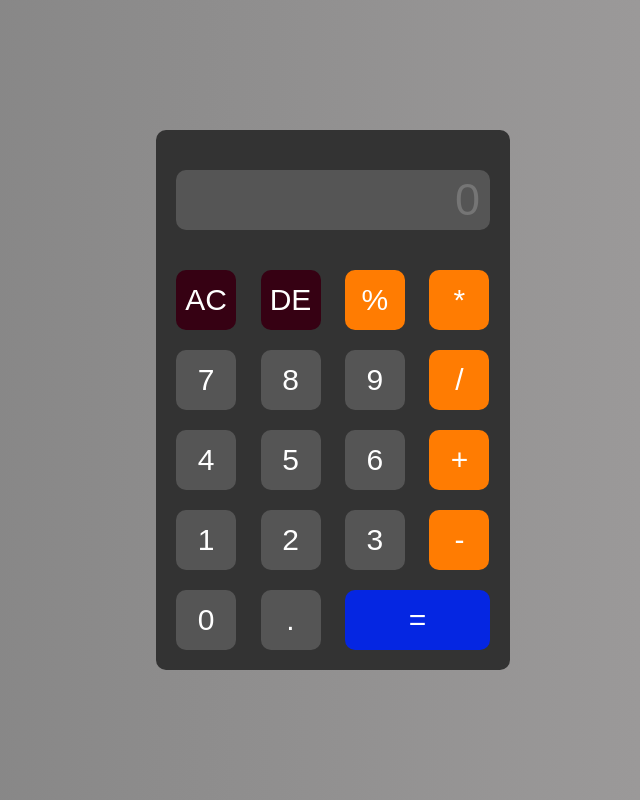
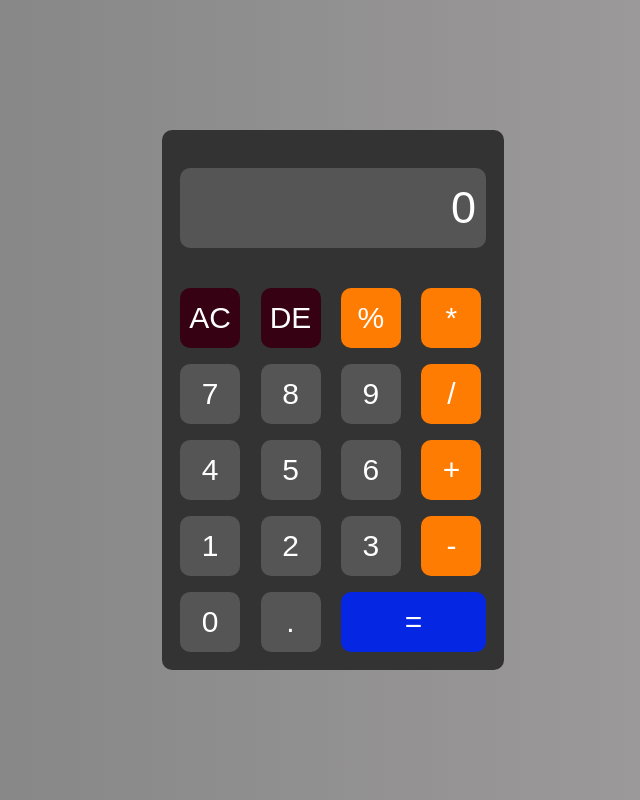
Before and after one commit to Edwardmurithi/Calculator-html-css-js, a plain HTML site: page index.html in a window 1280 px wide. Shown: the whole page, without its empty margins (307-947 px from the left). Drawn offline with Linux system fonts and the light colour scheme.

Commit message:
add a readme file

```diff
--- a/css/styles.css
+++ b/css/styles.css
@@ -22,6 +22,8 @@ body {
     background: #333;
     border-radius: 10px;
     padding: 10px;
+    overflow: hidden;
+    max-width: 500px;
 }
 
 input {
@@ -29,12 +31,13 @@ input {
     outline: 0;
     width: 60px;
     height: 60px;
-    margin: 10px;
+    margin: 8px;
     font-size: 30px;
     color: #fff;
     border-radius: 10px;
     background: #555;
     transition: 0.5s ease-in-out;
+    cursor: pointer;
 }
 
 input:hover {
@@ -43,14 +46,14 @@ input:hover {
 
 .display {
     display: flex;
-    justify-content: flex-end;
     margin: 20px 0;
+    height: 100px;
 }
 
 .display input {
     font-size: 45px;
     text-align: right;
-    padding: 0 10px;
+    padding: 40px 10px;
     flex: 1;
     border-radius: 10px;
     transition: none;
--- a/index.html
+++ b/index.html
@@ -10,39 +10,39 @@
     <div class="container">
         <div class="calculator">
             <div class="display">
-                <input type="text" id="display" placeholder="0" readonly>
+                <input type="text" id="display" value="0" placeholder="0" readonly>
             </div>
             <div>
-                <input type="button" value="AC" onclick="display.value = '' " class="bg-red">
-                <input type="button" value="DE" onclick="display.value = display.value.toString().slice(0, -1) " class="bg-red">
-                <input type="button" value="%" onclick="display.value += '%' " class="bg-orange">
-                <input type="button" value="*" onclick="display.value += '*' " class="bg-orange">
+                <input type="button" value="AC" onclick="clearAllValues()" class="bg-red">
+                <input type="button" value="DE" onclick="deleteValue()" class="bg-red">
+                <input type="button" value="%" onclick="displayValue('%')" class="bg-orange">
+                <input type="button" value="*" onclick="displayValue('*')" class="bg-orange">
             </div>
             <div>
-                <input type="button" value="7" onclick="display.value += '7' ">
-                <input type="button" value="8" onclick="display.value += '8' ">
-                <input type="button" value="9" onclick="display.value += '9' ">
-                <input type="button" value="/" class="bg-orange" onclick="display.value += '/' ">
+                <input type="button" value="7" onclick="displayValue('7')">
+                <input type="button" value="8" onclick="displayValue('8')">
+                <input type="button" value="9" onclick="displayValue('9')">
+                <input type="button" value="/" onclick="displayValue('/')" class="bg-orange">
             </div>
             <div>
-                <input type="button" value="4" onclick="display.value += '4' ">
-                <input type="button" value="5" onclick="display.value += '5' ">
-                <input type="button" value="6" onclick="display.value += '6' ">
-                <input type="button" value="+" onclick="display.value += '+' " class="bg-orange">
+                <input type="button" value="4" onclick="displayValue('4')">
+                <input type="button" value="5" onclick="displayValue('5')">
+                <input type="button" value="6" onclick="displayValue('6')">
+                <input type="button" value="+" onclick="displayValue('+')" class="bg-orange">
             </div>
             <div>
-                <input type="button" value="1" onclick="display.value += '1' ">
-                <input type="button" value="2" onclick="display.value += '2' ">
-                <input type="button" value="3" onclick="display.value += '3' ">
-                <input type="button" value="-" onclick="display.value += '-' " class="bg-orange">
+                <input type="button" value="1" onclick="displayValue('1')">
+                <input type="button" value="2" onclick="displayValue('2')">
+                <input type="button" value="3" onclick="displayValue('3')">
+                <input type="button" value="-" onclick="displayValue('-')" class="bg-orange">
             </div>
             <div>
-                <input type="button" value="0" onclick="display.value += '0' ">
-                <input type="button" value="." onclick="display.value += '.' ">
-                <input type="button" value="=" onclick="display.value = eval(display.value)" class="equals bg-blue">
+                <input type="button" value="0" onclick="displayValue('0')">
+                <input type="button" value="." onclick="displayValue('.')">
+                <input type="button" value="=" onclick="calculate()" class="equals bg-blue">
             </div>
         </div>
     </div>
-    <script src="/assets/js/script.js"></script>
+    <script src="/js/scripts.js"></script>
 </body>
 </html>
--- /dev/null
+++ b/js/scripts.js
@@ -0,0 +1,23 @@
+const display = document.getElementById('display');
+
+
+function displayValue(input) {
+    display.value += input;
+}
+
+function clearAllValues() {
+    display.value = '';
+}
+
+function deleteValue() {
+    display.value = display.value.toString().slice(0, -1);
+}
+
+function calculate() {
+    try {
+        display.value = eval(display.value);
+    }
+    catch {
+        display.value = "Error";
+    }
+}
```
Also changed, not shown: calculator.png (added), 1 other file.
